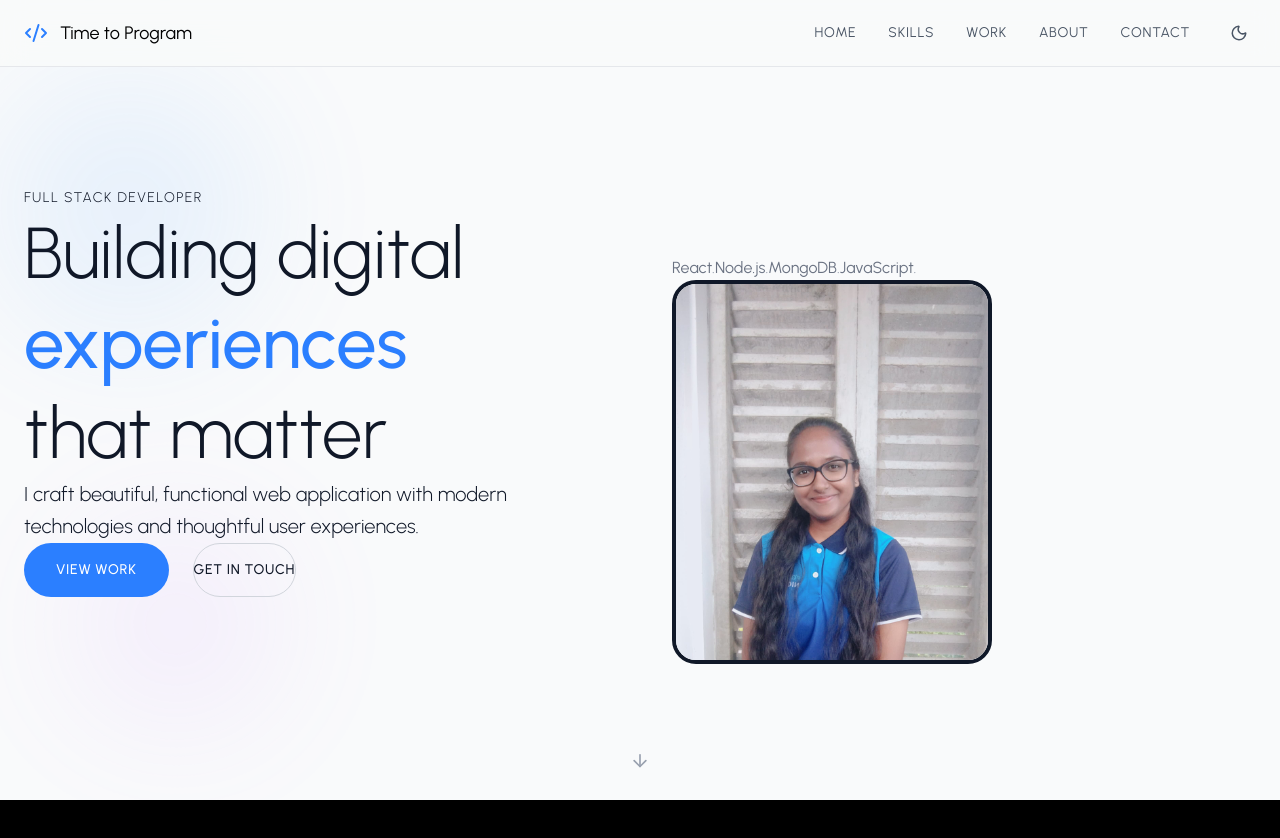
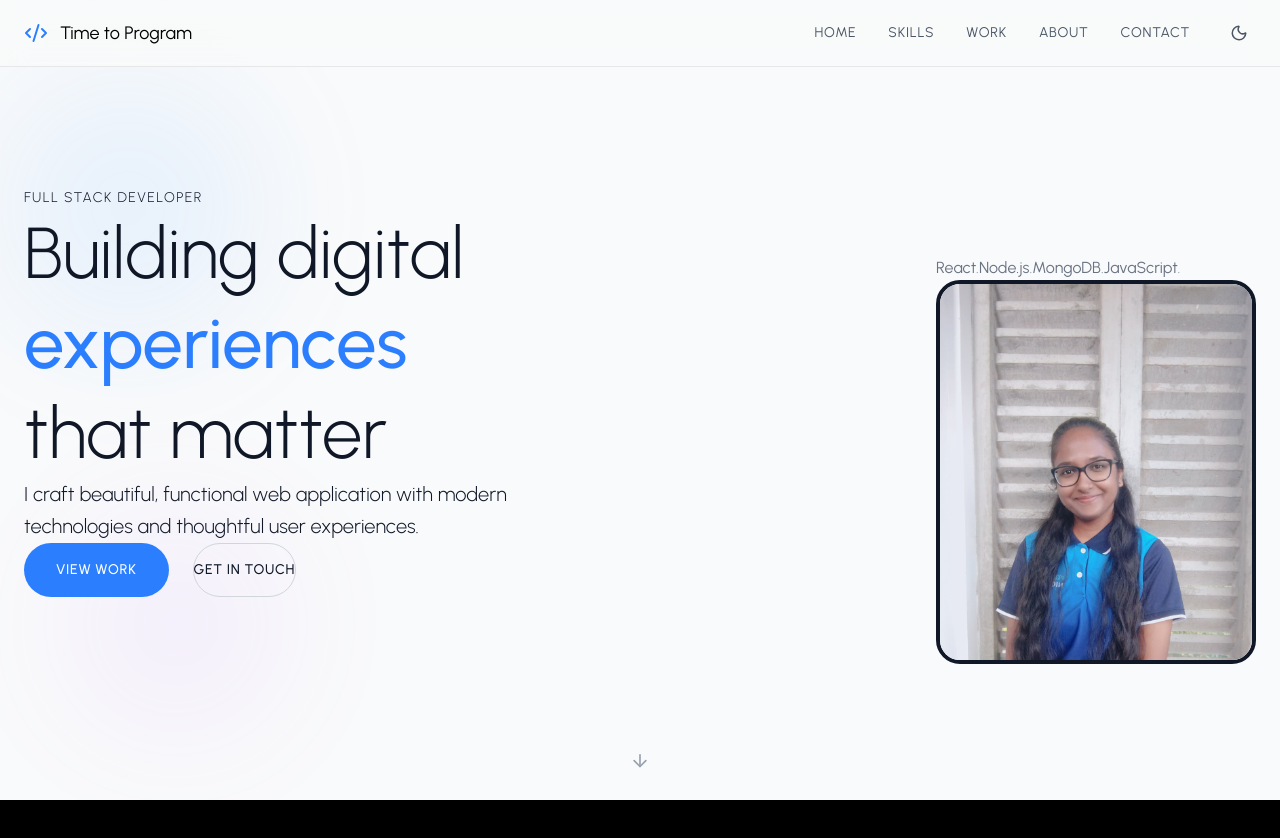
Before and after one commit to AshaniTH/my-portfolio, a React (Vite) app: page / in a window 1280 px wide. Shown: the top 838 px of the page. Built offline with nearby package versions, Linux system fonts and the light colour scheme.

Commit message:
fix: update className for image container in HeroSection for better layout alignment

```diff
--- a/src/components/Sections/HeroSection.jsx
+++ b/src/components/Sections/HeroSection.jsx
@@ -420,10 +420,10 @@ const HeroSection = () => {
                    initial="hidden"
                    animate="visible"
                    variants={imageVariants}
-                   className=""
+                   className="flex justify-center lg:justify-end"
                    >
                     <div
-                    className=""
+                    className="relative"
                     >
                         {/*Tech Stack -Desktop*/}
                         <motion.div
```
